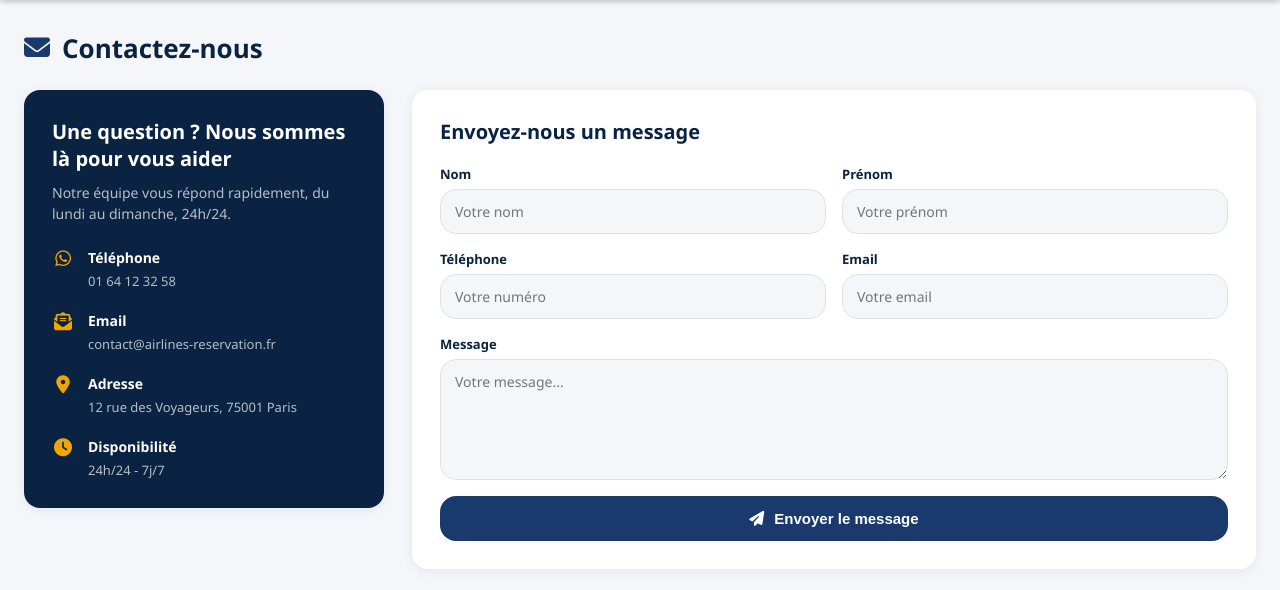
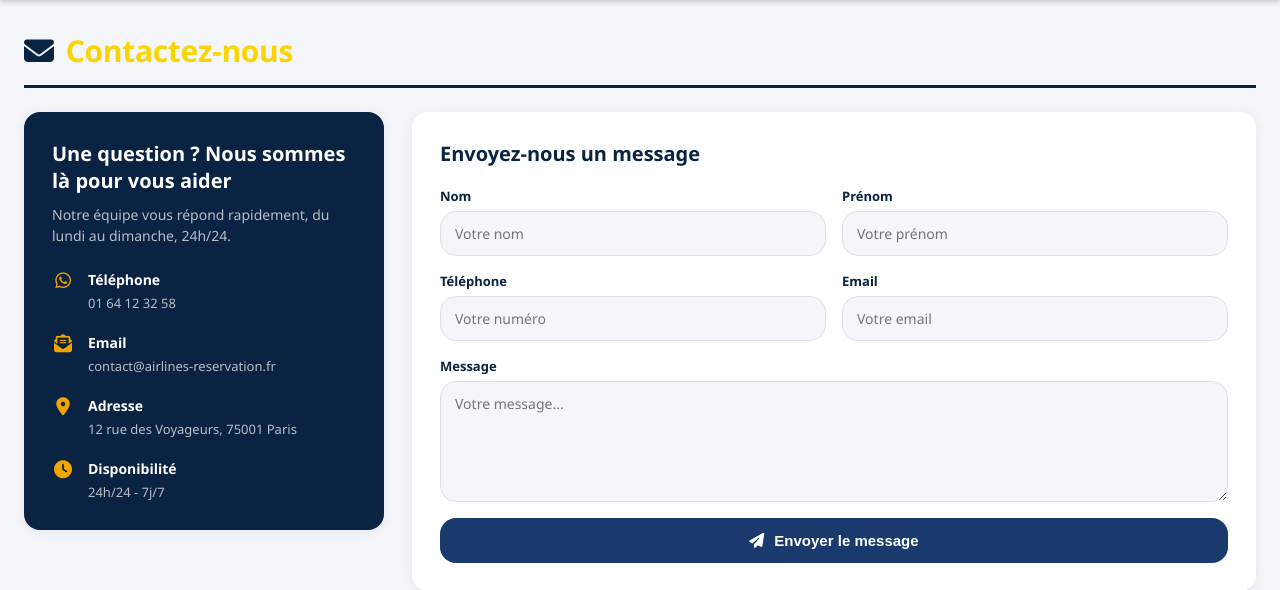
Before and after one commit to codesme34/site_reservation_sql, a Flask app: page /contact in a window 1280 px wide. Shown: the part 130-720 px from the top of the page. Run offline with Flask 3, Linux system fonts and the light colour scheme; some libraries are stand-ins or nearby versions.

Commit message:
correction pagespeed

```diff
--- a/static/css/styles.css
+++ b/static/css/styles.css
@@ -1097,15 +1103,51 @@ body {
 }
 
 .panier-title {
-  font-size: 26px;
-  font-weight: 800;
-  color: var(--color-navy);
+  font-size: 30px;
+  font-weight: 900;
+  letter-spacing: -0.3px;
+  color: #fbd401;
   margin-bottom: 24px;
+  padding-bottom: 14px;
+  border-bottom: 3px solid var(--color-navy);
   display: flex;
   align-items: center;
   gap: 12px;
 }
-.panier-title i { color: var(--color-blue); }
+.panier-title i { color: var(--color-navy); }
+
+/* Titres de page (hotels, vols, recherche) */
+.page-title {
+  font-size: 30px;
+  font-weight: 900;
+  letter-spacing: -0.3px;
+  color: #fbd401;
+  margin: 30px 5% 0;
+  padding-bottom: 14px;
+  border-bottom: 3px solid var(--color-navy);
+  display: inline-block;
+}
+
+/* Titre en overlay sur l'image d'accueil */
+.image-accueil {
+  position: relative;
+}
+.hero-title {
+  position: absolute;
+  top: 18%;
+  left: 50%;
+  transform: translateX(-50%);
+  width: 90%;
+  max-width: 720px;
+  text-align: center;
+  color: #fbd401;
+  font-size: clamp(28px, 4.5vw, 46px);
+  font-weight: 900;
+  line-height: 1.2;
+  margin: 0;
+  text-shadow: 0 2px 20px rgba(0, 0, 0, 0.65);
+  z-index: 2;
+}
 .panier-count {
   font-size: 14px;
   font-weight: 600;
--- a/templates/contact.html
+++ b/templates/contact.html
@@ -8,7 +8,8 @@
   <title>Contactez-nous | Airlines Reservation</title>
   <link rel="canonical" href="{{ request.base_url }}">
   <link rel="stylesheet" href="/static/css/styles.css">
-  <link rel="stylesheet" href="https://cdnjs.cloudflare.com/ajax/libs/font-awesome/6.5.1/css/all.min.css">
+  <link rel="stylesheet" href="https://cdnjs.cloudflare.com/ajax/libs/font-awesome/6.5.1/css/all.min.css" media="print" onload="this.media='all'">
+    <noscript><link rel="stylesheet" href="https://cdnjs.cloudflare.com/ajax/libs/font-awesome/6.5.1/css/all.min.css"></noscript>
 
 </head>
 
--- a/templates/creation_compte.html
+++ b/templates/creation_compte.html
@@ -9,7 +9,8 @@
     <title>Créer un compte | Airlines Reservation</title>
     <link rel="canonical" href="{{ request.base_url }}">
     <link rel="stylesheet" href="/static/css/styles.css">
-    <link rel="stylesheet" href="https://cdnjs.cloudflare.com/ajax/libs/font-awesome/6.5.1/css/all.min.css">
+    <link rel="stylesheet" href="https://cdnjs.cloudflare.com/ajax/libs/font-awesome/6.5.1/css/all.min.css" media="print" onload="this.media='all'">
+    <noscript><link rel="stylesheet" href="https://cdnjs.cloudflare.com/ajax/libs/font-awesome/6.5.1/css/all.min.css"></noscript>
 
 </head>
 
--- a/templates/hotels.html
+++ b/templates/hotels.html
@@ -8,7 +8,8 @@
   <title>Nos Hôtels | Airlines Reservation</title>
   <link rel="canonical" href="{{ request.base_url }}">
   <link rel="stylesheet" href="/static/css/styles.css">
-  <link rel="stylesheet" href="https://cdnjs.cloudflare.com/ajax/libs/font-awesome/6.5.1/css/all.min.css">
+  <link rel="stylesheet" href="https://cdnjs.cloudflare.com/ajax/libs/font-awesome/6.5.1/css/all.min.css" media="print" onload="this.media='all'">
+    <noscript><link rel="stylesheet" href="https://cdnjs.cloudflare.com/ajax/libs/font-awesome/6.5.1/css/all.min.css"></noscript>
 
 </head>
 
--- a/templates/index.html
+++ b/templates/index.html
@@ -8,7 +8,8 @@
   <title>Réservation Hôtels & Vols en Ligne | Airlines Reservation</title>
   <link rel="canonical" href="{{ request.base_url }}">
   <link rel="stylesheet" href="/static/css/styles.css">
-  <link rel="stylesheet" href="https://cdnjs.cloudflare.com/ajax/libs/font-awesome/6.5.1/css/all.min.css">
+  <link rel="stylesheet" href="https://cdnjs.cloudflare.com/ajax/libs/font-awesome/6.5.1/css/all.min.css" media="print" onload="this.media='all'">
+    <noscript><link rel="stylesheet" href="https://cdnjs.cloudflare.com/ajax/libs/font-awesome/6.5.1/css/all.min.css"></noscript>
 </head>
 
 <body>
--- a/templates/login.html
+++ b/templates/login.html
@@ -9,7 +9,8 @@
     <title>Connexion | Airlines Reservation</title>
     <link rel="canonical" href="{{ request.base_url }}">
     <link rel="stylesheet" href="/static/css/styles.css">
-    <link rel="stylesheet" href="https://cdnjs.cloudflare.com/ajax/libs/font-awesome/6.5.1/css/all.min.css">
+    <link rel="stylesheet" href="https://cdnjs.cloudflare.com/ajax/libs/font-awesome/6.5.1/css/all.min.css" media="print" onload="this.media='all'">
+    <noscript><link rel="stylesheet" href="https://cdnjs.cloudflare.com/ajax/libs/font-awesome/6.5.1/css/all.min.css"></noscript>
 
 </head>
 
--- a/templates/mes_destinations.html
+++ b/templates/mes_destinations.html
@@ -9,7 +9,8 @@
     <title>Mes Destinations | Airlines Reservation</title>
     <link rel="canonical" href="{{ request.base_url }}">
     <link rel="stylesheet" href="/static/css/styles.css">
-    <link rel="stylesheet" href="https://cdnjs.cloudflare.com/ajax/libs/font-awesome/6.5.0/css/all.min.css" />
+    <link rel="stylesheet" href="https://cdnjs.cloudflare.com/ajax/libs/font-awesome/6.5.0/css/all.min.css" media="print" onload="this.media='all'">
+    <noscript><link rel="stylesheet" href="https://cdnjs.cloudflare.com/ajax/libs/font-awesome/6.5.0/css/all.min.css"></noscript>
 </head>
 
 <body>
--- a/templates/paiement.html
+++ b/templates/paiement.html
@@ -9,7 +9,8 @@
   <title>Paiement sécurisé | Airlines Reservation</title>
   <link rel="canonical" href="{{ request.base_url }}">
   <link rel="stylesheet" href="/static/css/styles.css">
-  <link rel="stylesheet" href="https://cdnjs.cloudflare.com/ajax/libs/font-awesome/6.5.1/css/all.min.css">
+  <link rel="stylesheet" href="https://cdnjs.cloudflare.com/ajax/libs/font-awesome/6.5.1/css/all.min.css" media="print" onload="this.media='all'">
+    <noscript><link rel="stylesheet" href="https://cdnjs.cloudflare.com/ajax/libs/font-awesome/6.5.1/css/all.min.css"></noscript>
 </head>
 
 <body>
--- a/templates/panier.html
+++ b/templates/panier.html
@@ -9,7 +9,8 @@
     <title>Mon Panier | Airlines Reservation</title>
     <link rel="canonical" href="{{ request.base_url }}">
     <link rel="stylesheet" href="/static/css/styles.css">
-    <link rel="stylesheet" href="https://cdnjs.cloudflare.com/ajax/libs/font-awesome/6.5.0/css/all.min.css" />
+    <link rel="stylesheet" href="https://cdnjs.cloudflare.com/ajax/libs/font-awesome/6.5.0/css/all.min.css" media="print" onload="this.media='all'">
+    <noscript><link rel="stylesheet" href="https://cdnjs.cloudflare.com/ajax/libs/font-awesome/6.5.0/css/all.min.css"></noscript>
 </head>
 
 <body>
--- a/templates/recherche.html
+++ b/templates/recherche.html
@@ -8,7 +8,8 @@
   <meta name="robots" content="noindex, follow">
   <title>Résultats de recherche | Airlines Reservation</title>
   <link rel="stylesheet" href="/static/css/styles.css">
-  <link rel="stylesheet" href="https://cdnjs.cloudflare.com/ajax/libs/font-awesome/6.5.1/css/all.min.css">
+  <link rel="stylesheet" href="https://cdnjs.cloudflare.com/ajax/libs/font-awesome/6.5.1/css/all.min.css" media="print" onload="this.media='all'">
+    <noscript><link rel="stylesheet" href="https://cdnjs.cloudflare.com/ajax/libs/font-awesome/6.5.1/css/all.min.css"></noscript>
 
 </head>
 
--- a/templates/reservation.html
+++ b/templates/reservation.html
@@ -8,7 +8,8 @@
   <title>{{ hotel.nom }} – Réservation | Airlines Reservation</title>
   <link rel="canonical" href="{{ request.base_url }}">
   <link rel="stylesheet" href="/static/css/styles.css">
-  <link rel="stylesheet" href="https://cdnjs.cloudflare.com/ajax/libs/font-awesome/6.5.1/css/all.min.css">
+  <link rel="stylesheet" href="https://cdnjs.cloudflare.com/ajax/libs/font-awesome/6.5.1/css/all.min.css" media="print" onload="this.media='all'">
+    <noscript><link rel="stylesheet" href="https://cdnjs.cloudflare.com/ajax/libs/font-awesome/6.5.1/css/all.min.css"></noscript>
 
 </head>
 
--- a/templates/reservation_vol.html
+++ b/templates/reservation_vol.html
@@ -8,7 +8,8 @@
   <title>Vol pour {{ vol.ville }} | Airlines Reservation</title>
   <link rel="canonical" href="{{ request.base_url }}">
   <link rel="stylesheet" href="/static/css/styles.css">
-  <link rel="stylesheet" href="https://cdnjs.cloudflare.com/ajax/libs/font-awesome/6.5.1/css/all.min.css">
+  <link rel="stylesheet" href="https://cdnjs.cloudflare.com/ajax/libs/font-awesome/6.5.1/css/all.min.css" media="print" onload="this.media='all'">
+    <noscript><link rel="stylesheet" href="https://cdnjs.cloudflare.com/ajax/libs/font-awesome/6.5.1/css/all.min.css"></noscript>
 
 </head>
 
--- a/templates/thankyou.html
+++ b/templates/thankyou.html
@@ -122,6 +122,7 @@
       font-weight: 700;
       line-height: 1.1;
       margin-bottom: 16px;
+      color: #fbd401;
       animation: fade-up 0.6s 0.5s ease both;
     }
     h1 em {
--- a/templates/vols.html
+++ b/templates/vols.html
@@ -8,7 +8,8 @@
   <title>Vols en Europe | Airlines Reservation</title>
   <link rel="canonical" href="{{ request.base_url }}">
   <link rel="stylesheet" href="/static/css/styles.css">
-  <link rel="stylesheet" href="https://cdnjs.cloudflare.com/ajax/libs/font-awesome/6.5.1/css/all.min.css">
+  <link rel="stylesheet" href="https://cdnjs.cloudflare.com/ajax/libs/font-awesome/6.5.1/css/all.min.css" media="print" onload="this.media='all'">
+    <noscript><link rel="stylesheet" href="https://cdnjs.cloudflare.com/ajax/libs/font-awesome/6.5.1/css/all.min.css"></noscript>
 
 </head>
 
```
Also changed, not shown: other parts of static/css/styles.css (+16 -10 lines).
